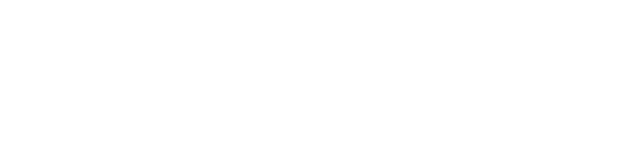
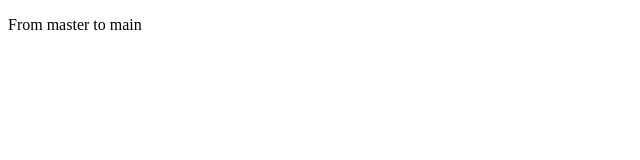
Before and after one commit to XamanJay/Notes_GIT, a plain HTML site: page index.html in a window 1280 px wide. Shown: the whole page, without its empty margins (0-640 px from the left). Drawn offline with Linux system fonts and the light colour scheme.

Commit message:
From master to main

```diff
--- a/index.html
+++ b/index.html
@@ -7,6 +7,6 @@
     <title>Document</title>
 </head>
 <body>
-
+    <p>From master to main</p>
 </body>
 </html>
```
